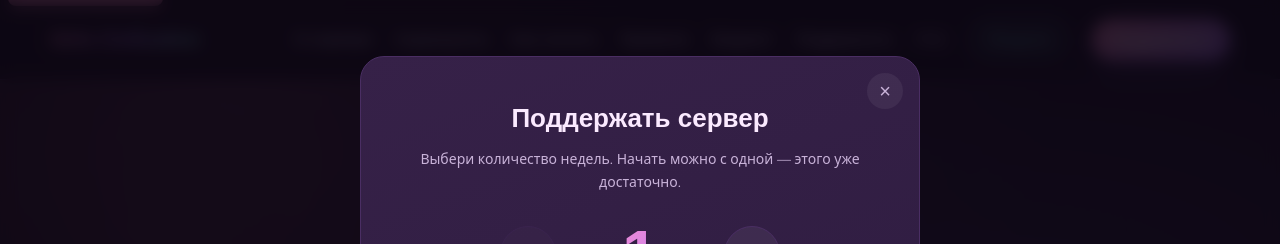
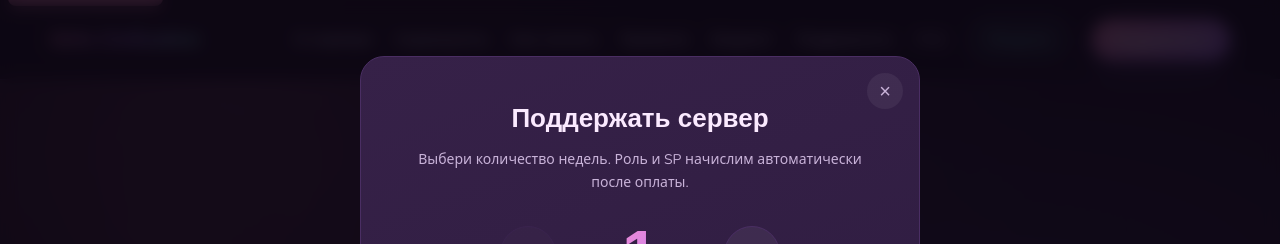
Before and after one commit to Meposy/GirlsCivilization, a Next.js app: page / in a window 1280 px wide. Both pictures are taken after a click on the button "Поддержать". Shown: the top 244 px of the page. Built offline with nearby package versions, Linux system fonts and the light colour scheme; a web font is replaced by a local one.

Commit message:
Update page.tsx

```diff
--- a/app/page.tsx
+++ b/app/page.tsx
@@ -663,7 +663,7 @@ export default function Home() {
           >
             <button type="button" className="modal-close" onClick={() => setIsModalOpen(false)} aria-label="Закрыть">×</button>
             <h3 id="support-modal-title">Поддержать сервер</h3>
-            <p className="modal-sub">Выбери количество недель. Начать можно с одной — этого уже достаточно.</p>
+            <p className="modal-sub">Выбери количество недель. Роль и SP начислим автоматически после оплаты.</p>
             <div className="weeks-row">
               <button type="button" className="weeks-btn" onClick={() => changeWeeks(-1)} disabled={weeks <= 1} aria-label="Уменьшить количество недель">−</button>
               <div className="weeks-num">{weeks}</div>
```
